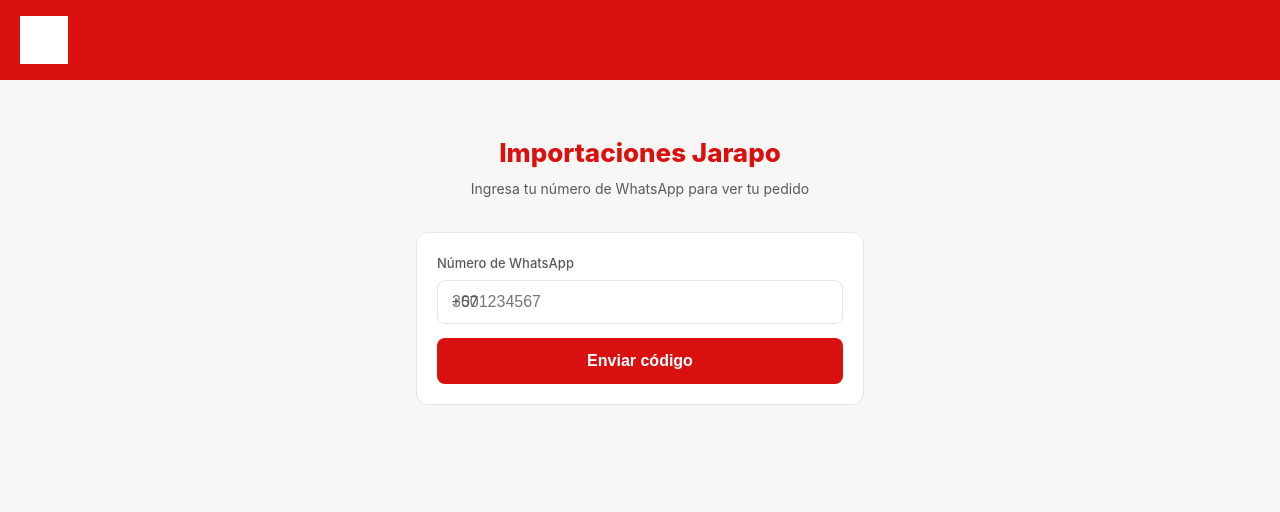
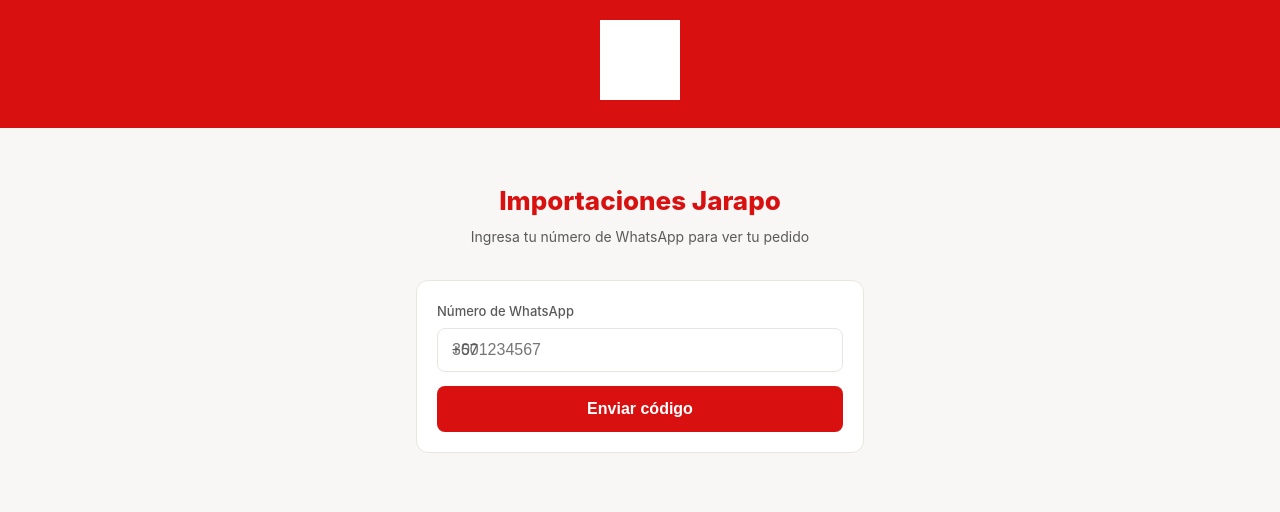
Before and after one commit to importacionesjarapo/JARAPP, a website: page public/portal/index.html in a window 1280 px wide. Drawn offline with Linux system fonts and the light colour scheme.

Commit message:
fix: header portal con logo centrado grande y clase CSS

```diff
--- a/public/portal/index.html
+++ b/public/portal/index.html
@@ -12,9 +12,9 @@
       --borde: #e8e6e0; --radio: 12px;
     }
     body { font-family: -apple-system, BlinkMacSystemFont, 'Segoe UI', sans-serif; background: var(--bg); color: var(--txt); min-height: 100vh; font-size: 15px; line-height: 1.6; }
-    .header { background: var(--rojo); color: white; padding: 16px 20px; display: flex; align-items: center; gap: 12px; position: sticky; top: 0; z-index: 10; }
-    .header-logo { font-size: 20px; font-weight: 700; letter-spacing: -0.5px; }
-    .header-logo span { opacity: 0.75; font-weight: 400; font-size: 14px; }
+    .header { background: var(--rojo); padding: 20px; display: flex; flex-direction: column; align-items: center; gap: 8px; }
+    .header-logo-img { height: 80px; object-fit: contain; filter: brightness(0) invert(1); }
+    .header-tel { font-size: 12px; color: rgba(255,255,255,0.8); }
     .container { max-width: 480px; margin: 0 auto; padding: 20px 16px 40px; }
     .card { background: var(--card); border: 1px solid var(--borde); border-radius: var(--radio); padding: 20px; margin-bottom: 16px; }
     .card-titulo { font-size: 13px; font-weight: 600; text-transform: uppercase; letter-spacing: 0.5px; color: var(--txt2); margin-bottom: 16px; }
@@ -67,8 +67,8 @@
 <body>
 
 <div class="header">
-  <img src="/logo_jarapo.png" alt="Importaciones Jarapo" style="height:48px;object-fit:contain;filter:brightness(0) invert(1);">
-  <div style="margin-left:auto;font-size:13px;opacity:.9" id="header-tel"></div>
+  <img src="/logo_jarapo.png" alt="Importaciones Jarapo" class="header-logo-img">
+  <div class="header-tel" id="header-tel"></div>
 </div>
 
 <div class="container">
```
